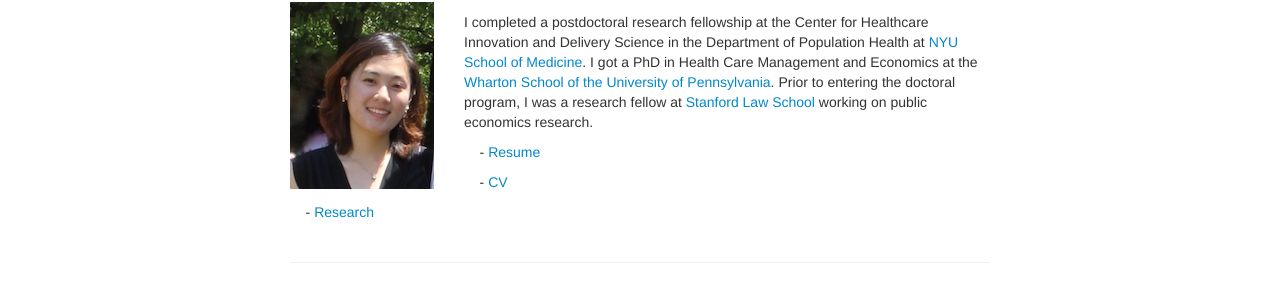
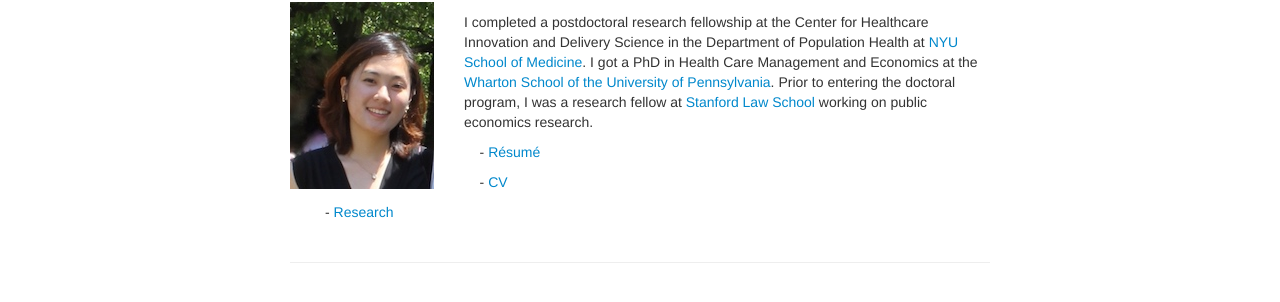
Before and after one commit to lucy-kim/lucy-kim.github.io, a Jekyll site: the page built from index.md, in a window 1280 px wide. Shown: the part 190-492 px from the top of the page. Built offline with Jekyll 4.4.1, drawn with Linux system fonts in a browser that asks for light colours.

Commit message:
Align bullet points

```diff
--- a/index.md
+++ b/index.md
@@ -9,8 +9,8 @@ description: Kunhee Lucy Kim's personal website
 
 I completed a postdoctoral research fellowship at the Center for Healthcare Innovation and Delivery Science in the Department of Population Health at [NYU School of Medicine](https://med.nyu.edu/chids/home). I got a PhD in Health Care Management and Economics at the [Wharton School of the University of Pennsylvania](https://hcmg.wharton.upenn.edu/). Prior to entering the doctoral program, I was a research fellow at [Stanford Law School](https://law.stanford.edu/empirical-research-fellowship/) working on public economics research.
 
-&nbsp;&nbsp;&nbsp;&nbsp;- [Resume](https://www.dropbox.com/s/i0q4gw4qnoyuezc/KunheeLucyKim-Resume.pdf?dl=0)
+&nbsp;&nbsp;&nbsp;&nbsp;- [Résumé](https://www.dropbox.com/s/i0q4gw4qnoyuezc/KunheeLucyKim-Resume.pdf?dl=0)
 
 &nbsp;&nbsp;&nbsp;&nbsp;- [CV](https://www.dropbox.com/s/bqutffj5wu0whj8/KunheeLucyKim-cv.pdf?dl=0)
 
-&nbsp;&nbsp;&nbsp;&nbsp;- [Research](pages/research.html)
+&nbsp;&nbsp;&nbsp;&nbsp;&nbsp;&nbsp;&nbsp;&nbsp;&nbsp;- [Research](pages/research.html)
```
